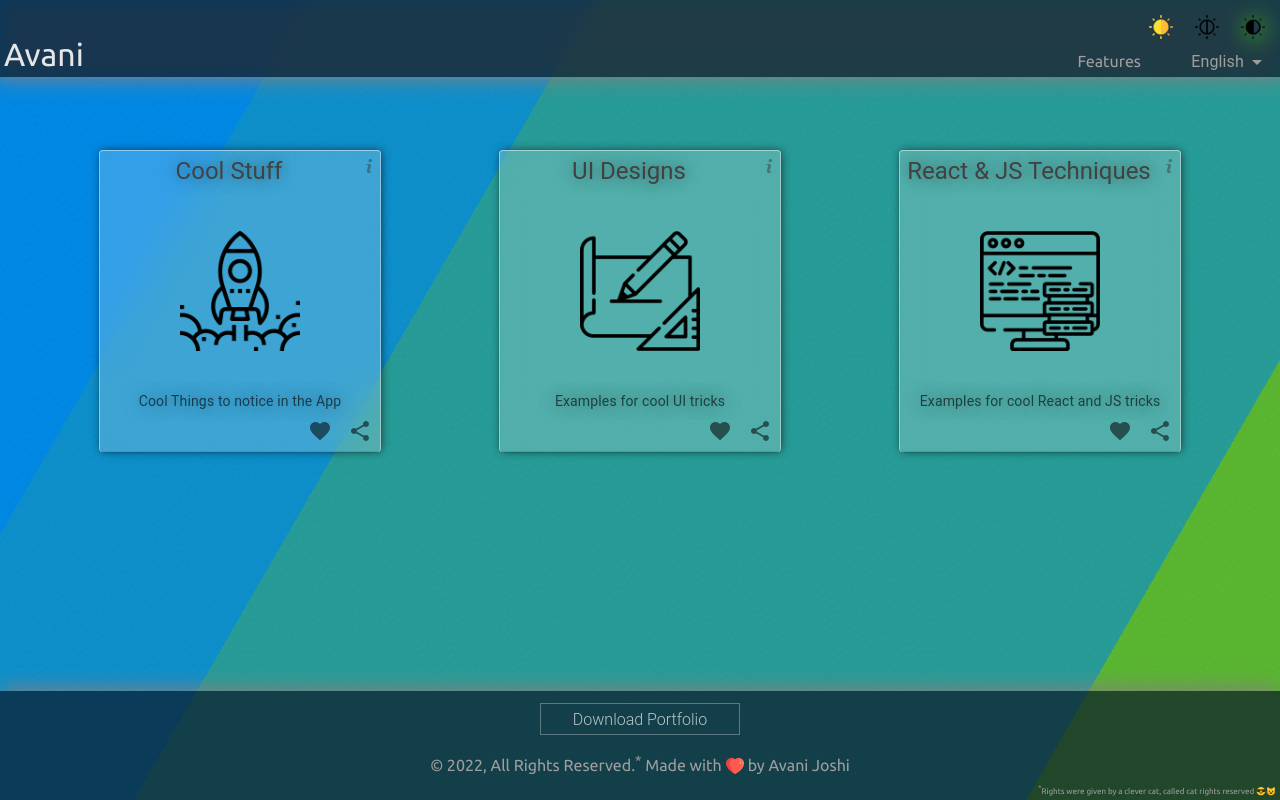
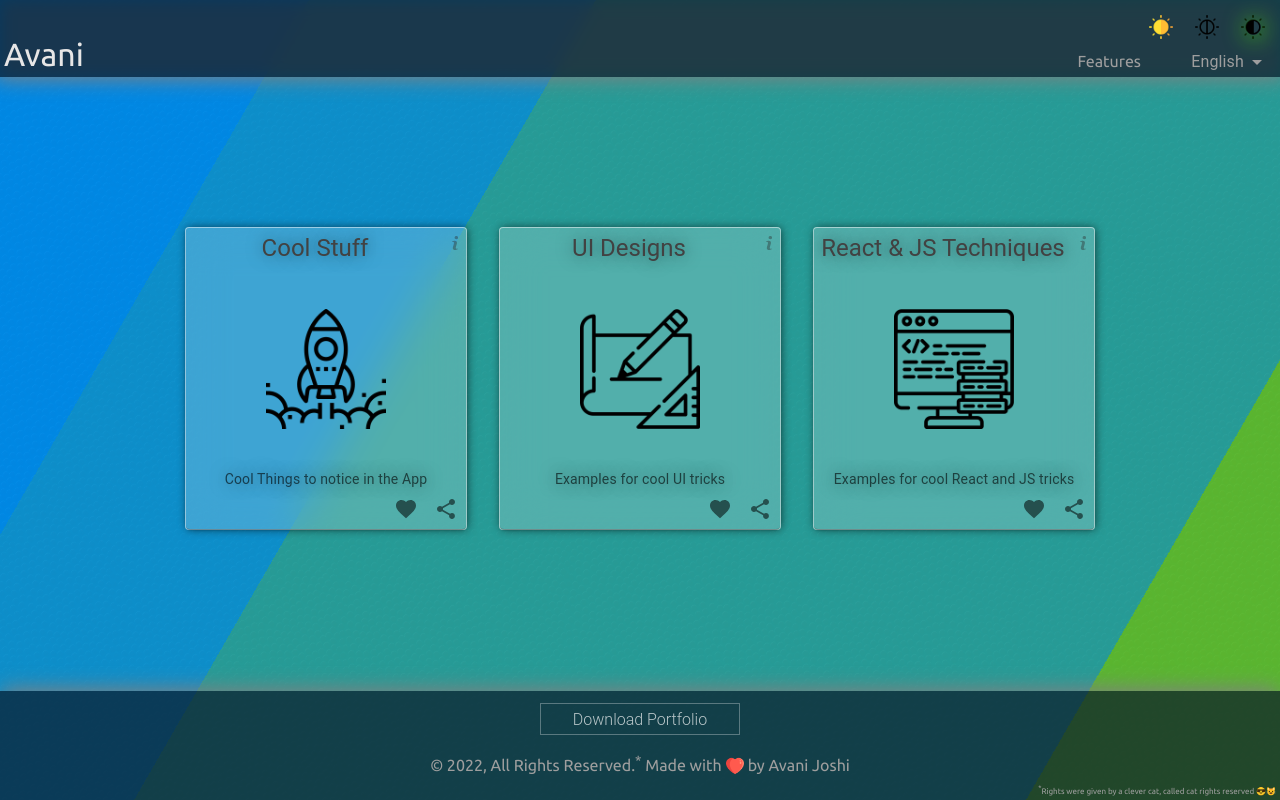
Before and after one commit to avaniklsjoshi/mama-repo, a React (Create React App) app in the folder apps/frontend-joshi/: page /features in a window 1280 px wide. Built offline with nearby package versions, Linux system fonts and the light colour scheme.

Commit message:
frontend-joshi:adjusting light, girly theme

```diff
--- a/apps/frontend-joshi/src/Components/Views/FeaturesPage/feature.scss
+++ b/apps/frontend-joshi/src/Components/Views/FeaturesPage/feature.scss
@@ -2,11 +2,14 @@
 @import "../../../CommonStyles/placeholders.scss";
 
 .feature-container {
+  display: flex;
+  align-items: center;
+  justify-content: space-around;
+
   .feature-title {
     font-size: $appSubTitleFontSize;
   }
   .feature-cards-conatainer {
-   padding: $spacing6d;
     display: flex;
     flex-flow:row wrap;
     justify-content: space-around;
--- a/apps/frontend-joshi/src/Theme/themes/girly.ts
+++ b/apps/frontend-joshi/src/Theme/themes/girly.ts
@@ -1,7 +1,7 @@
 export default {
   themeType: "light",
   body: {
-    backgroundColor: "#f3e5f5",
+    backgroundColor: "#f5e9f2",
     url: "../../Assets/Images/pinkFlowers.png",
     textColor: "#58c121",
     titleColor: "#276506",
```
Also changed, not shown: 1 other file (tests, documents, lock files or other folders).
